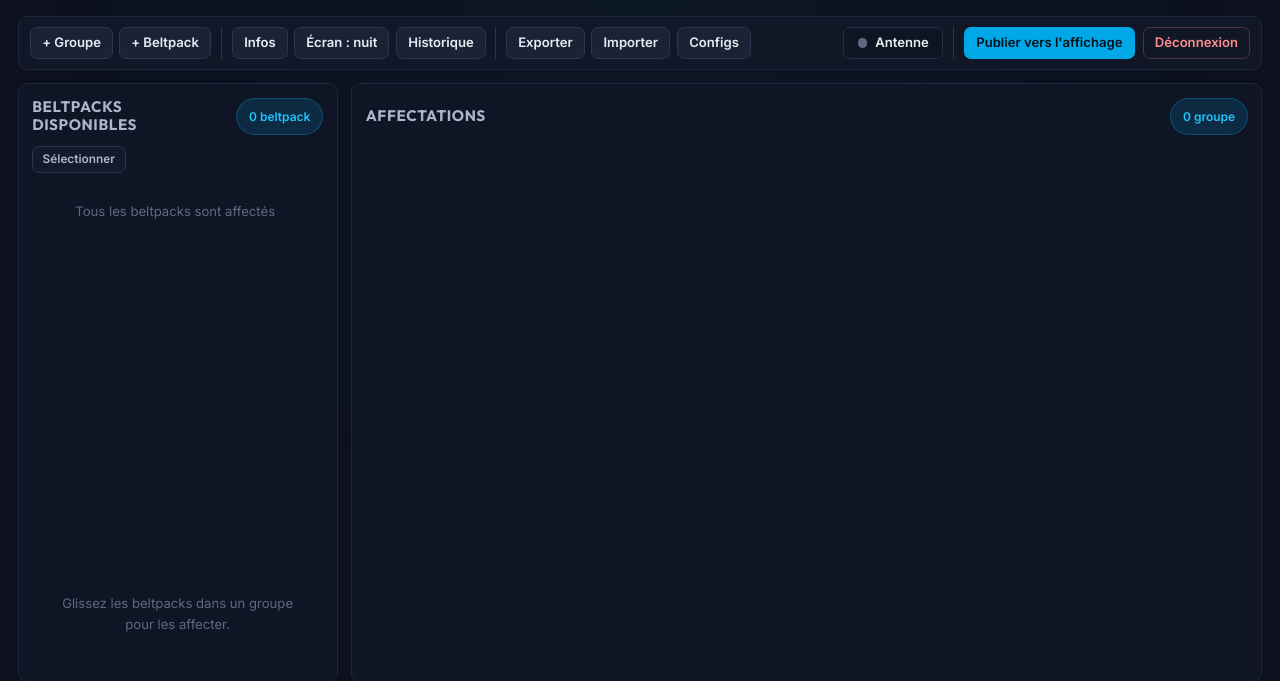
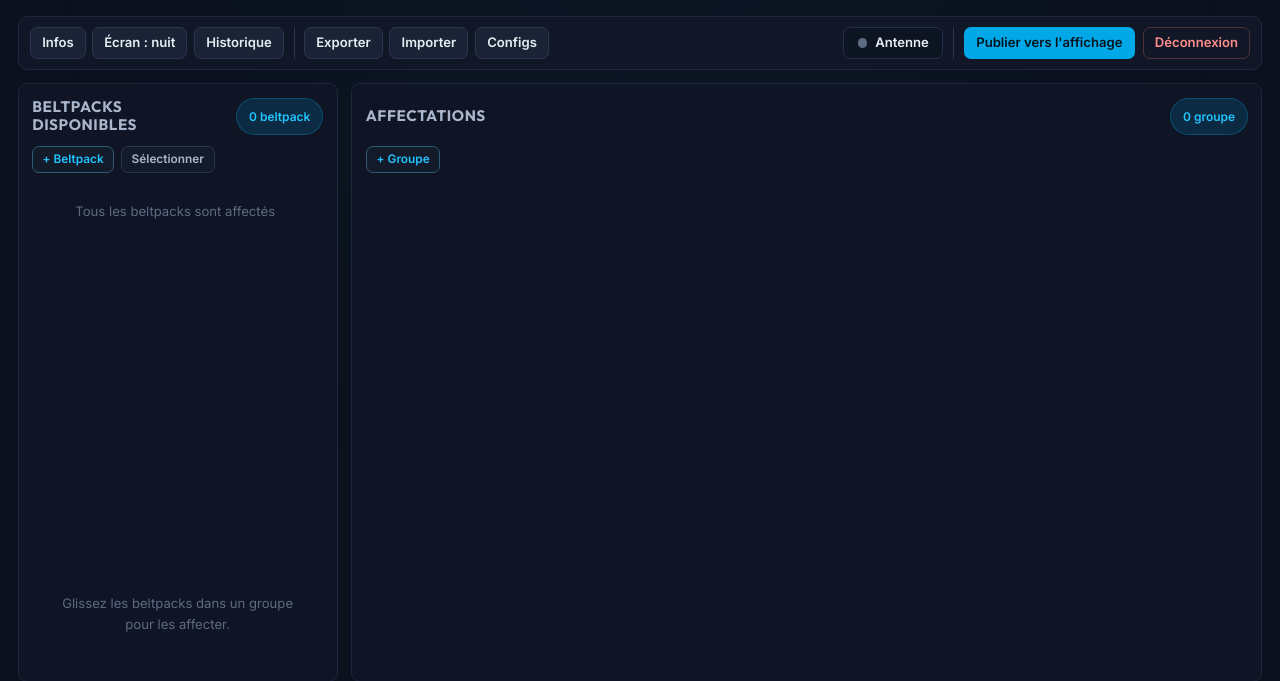
Before and after one commit to nhurstel/comroster, a Flask app: page /admin in a window 1280 px wide. Shown: the part 54-735 px from the top of the page. Run offline with Flask 3, Linux system fonts and the light colour scheme; the visitor is signed in with stand-in values (Sample User, id 1); some libraries are stand-ins or nearby versions.

Commit message:
ui: + Beltpack et + Groupe déplacés dans leurs panneaux respectifs (barre du haut allégée)

```diff
--- a/static/css/admin.css
+++ b/static/css/admin.css
@@ -341,9 +341,9 @@
 /* ---------- En-tête de panneau : compteur sur une ligne ---------- */
 .badge { white-space: nowrap; }
 
-/* Bouton « Sélectionner » : ligne dédiée discrète sous l'en-tête, dans la largeur du panneau */
+/* Barre d'actions sous l'en-tête de chaque panneau (création + sélection) */
+.panel-actions { display: flex; gap: 0.4rem; align-self: flex-start; flex: 0 0 auto; }
 .admin-panel .mini-btn {
-    align-self: flex-start;
     height: 1.7rem;
     padding: 0 0.6rem;
     font-size: 0.74rem;
@@ -352,3 +352,5 @@
     color: #aab6cc;
 }
 .admin-panel .mini-btn:hover:not(:disabled) { background: #1f2942; color: #e6edf3; }
+.admin-panel .mini-btn.add { color: var(--primary-light); border-color: #2f5a78; }
+.admin-panel .mini-btn.add:hover:not(:disabled) { color: #04121b; background: var(--primary); border-color: transparent; }
--- a/templates/admin.html
+++ b/templates/admin.html
@@ -21,11 +21,6 @@
   </header>
   <main>
     <div class="admin-toolbar">
-      <div class="tb-group">
-        <button type="button" id="add-block-btn">+ Groupe</button>
-        <button type="button" id="add-user-btn">+ Beltpack</button>
-      </div>
-      <span class="tb-sep" aria-hidden="true"></span>
       <div class="tb-group">
         <button type="button" id="edit-meta-btn">Infos</button>
         <button type="button" id="toggle-theme-btn">Écran : nuit</button>
@@ -56,7 +51,10 @@
           <h3 id="available-heading">Beltpacks disponibles</h3>
           <span class="badge" id="available-count"></span>
         </div>
-        <button type="button" id="select-btn" class="mini-btn">Sélectionner</button>
+        <div class="panel-actions">
+          <button type="button" id="add-user-btn" class="mini-btn add">+ Beltpack</button>
+          <button type="button" id="select-btn" class="mini-btn">Sélectionner</button>
+        </div>
         <div class="user-list" id="available-users"></div>
         <p class="empty-hint">Glissez les beltpacks dans un groupe pour les affecter.</p>
       </section>
@@ -64,6 +62,9 @@
         <div class="block-header">
           <h3>Affectations</h3>
           <span class="badge" id="block-count"></span>
+        </div>
+        <div class="panel-actions">
+          <button type="button" id="add-block-btn" class="mini-btn add">+ Groupe</button>
         </div>
         <div class="user-list" id="blocks-container"></div>
       </section>
```
